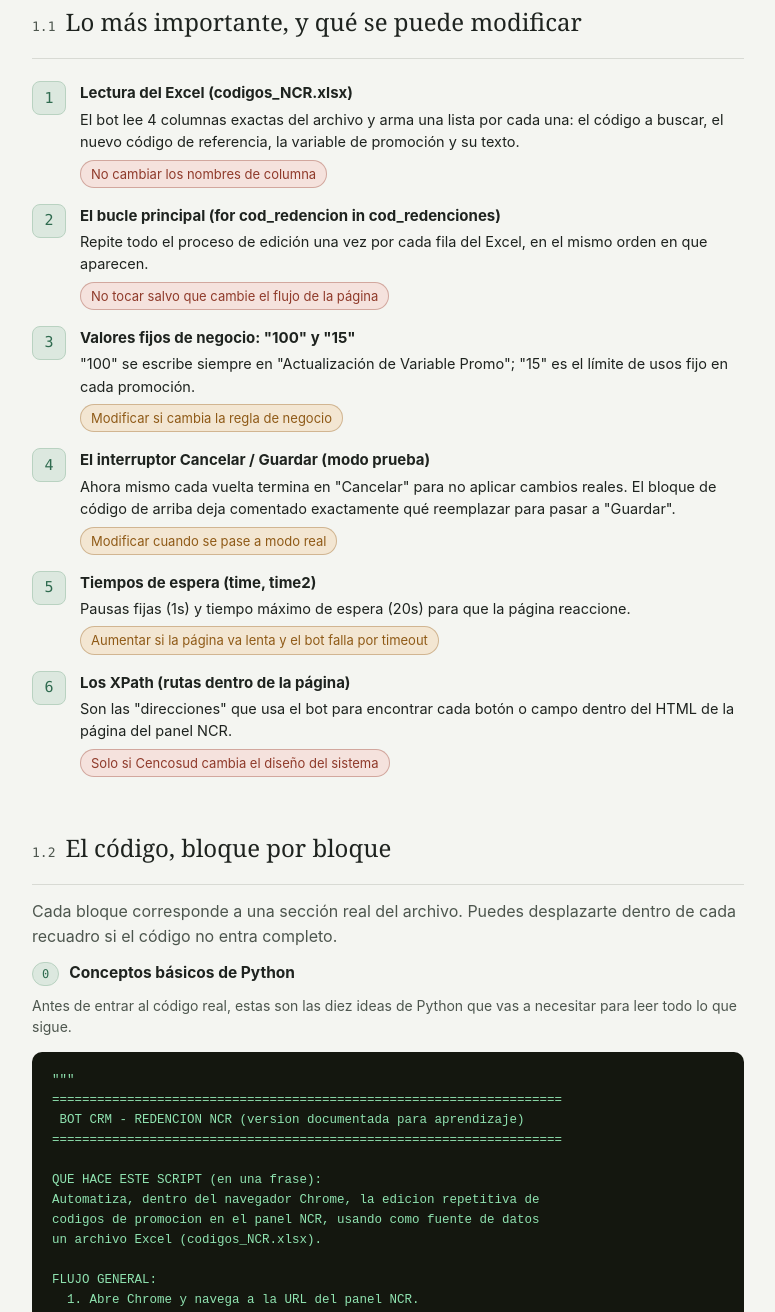
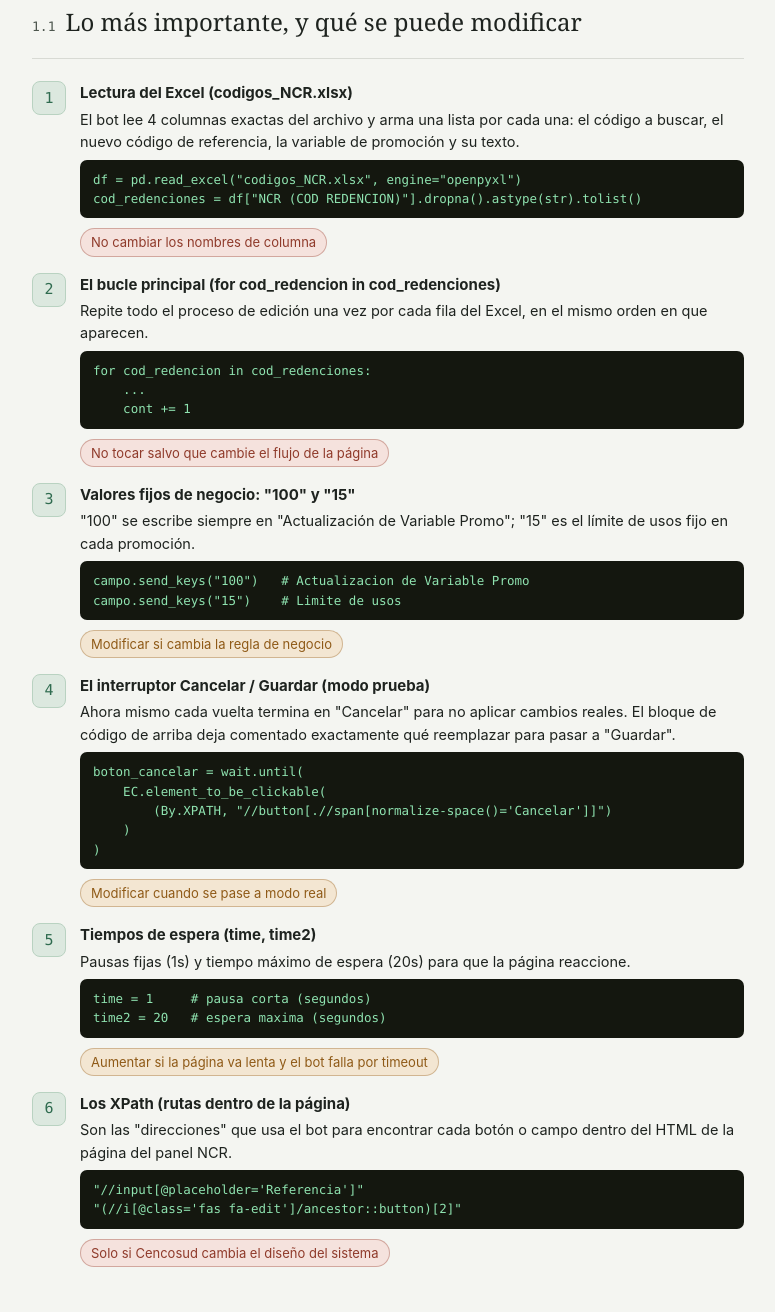
Before and after one commit to beatrizbravo538-wq/bot_crm-manual, a plain HTML site: page index.html in a window 1280 px wide. Shown: the part 639-1951 px from the top of the page, without its empty margins (252-1027 px from the left). Drawn offline with Linux system fonts and the light colour scheme.

Commit message:
Agrega fragmentos de codigo reales en las tarjetas de que modificar

```diff
--- a/index.html
+++ b/index.html
@@ -360,6 +360,18 @@
     border-color: color-mix(in srgb, var(--danger) 35%, transparent);
   }
 
+  .fn-code {
+    margin: 6px 0 10px;
+    background: var(--term-bg);
+    color: var(--term-text);
+    font-family: var(--mono);
+    font-size: 12.5px;
+    line-height: 1.55;
+    padding: 10px 13px;
+    border-radius: 7px;
+    overflow-x: auto;
+  }
+
   .tip, .warn {
     font-size: 13.5px;
     padding: 10px 14px;
@@ -572,6 +584,8 @@
         <div>
           <h3>Lectura del Excel (codigos_NCR.xlsx)</h3>
           <p>El bot lee 4 columnas exactas del archivo y arma una lista por cada una: el código a buscar, el nuevo código de referencia, la variable de promoción y su texto.</p>
+          <pre class="fn-code">df = pd.read_excel("codigos_NCR.xlsx", engine="openpyxl")
+cod_redenciones = df["NCR (COD REDENCION)"].dropna().astype(str).tolist()</pre>
           <span class="fn-modify locked">No cambiar los nombres de columna</span>
         </div>
       </div>
@@ -581,6 +595,9 @@
         <div>
           <h3>El bucle principal (for cod_redencion in cod_redenciones)</h3>
           <p>Repite todo el proceso de edición una vez por cada fila del Excel, en el mismo orden en que aparecen.</p>
+          <pre class="fn-code">for cod_redencion in cod_redenciones:
+    ...
+    cont += 1</pre>
           <span class="fn-modify locked">No tocar salvo que cambie el flujo de la página</span>
         </div>
       </div>
@@ -590,6 +607,8 @@
         <div>
           <h3>Valores fijos de negocio: "100" y "15"</h3>
           <p>"100" se escribe siempre en "Actualización de Variable Promo"; "15" es el límite de usos fijo en cada promoción.</p>
+          <pre class="fn-code">campo.send_keys("100")   # Actualizacion de Variable Promo
+campo.send_keys("15")    # Limite de usos</pre>
           <span class="fn-modify">Modificar si cambia la regla de negocio</span>
         </div>
       </div>
@@ -599,6 +618,11 @@
         <div>
           <h3>El interruptor Cancelar / Guardar (modo prueba)</h3>
           <p>Ahora mismo cada vuelta termina en "Cancelar" para no aplicar cambios reales. El bloque de código de arriba deja comentado exactamente qué reemplazar para pasar a "Guardar".</p>
+          <pre class="fn-code">boton_cancelar = wait.until(
+    EC.element_to_be_clickable(
+        (By.XPATH, "//button[.//span[normalize-space()='Cancelar']]")
+    )
+)</pre>
           <span class="fn-modify">Modificar cuando se pase a modo real</span>
         </div>
       </div>
@@ -608,6 +632,8 @@
         <div>
           <h3>Tiempos de espera (time, time2)</h3>
           <p>Pausas fijas (1s) y tiempo máximo de espera (20s) para que la página reaccione.</p>
+          <pre class="fn-code">time = 1     # pausa corta (segundos)
+time2 = 20   # espera maxima (segundos)</pre>
           <span class="fn-modify">Aumentar si la página va lenta y el bot falla por timeout</span>
         </div>
       </div>
@@ -617,6 +643,8 @@
         <div>
           <h3>Los XPath (rutas dentro de la página)</h3>
           <p>Son las "direcciones" que usa el bot para encontrar cada botón o campo dentro del HTML de la página del panel NCR.</p>
+          <pre class="fn-code">"//input[@placeholder='Referencia']"
+"(//i[@class='fas fa-edit']/ancestor::button)[2]"</pre>
           <span class="fn-modify locked">Solo si Cencosud cambia el diseño del sistema</span>
         </div>
       </div>
```
